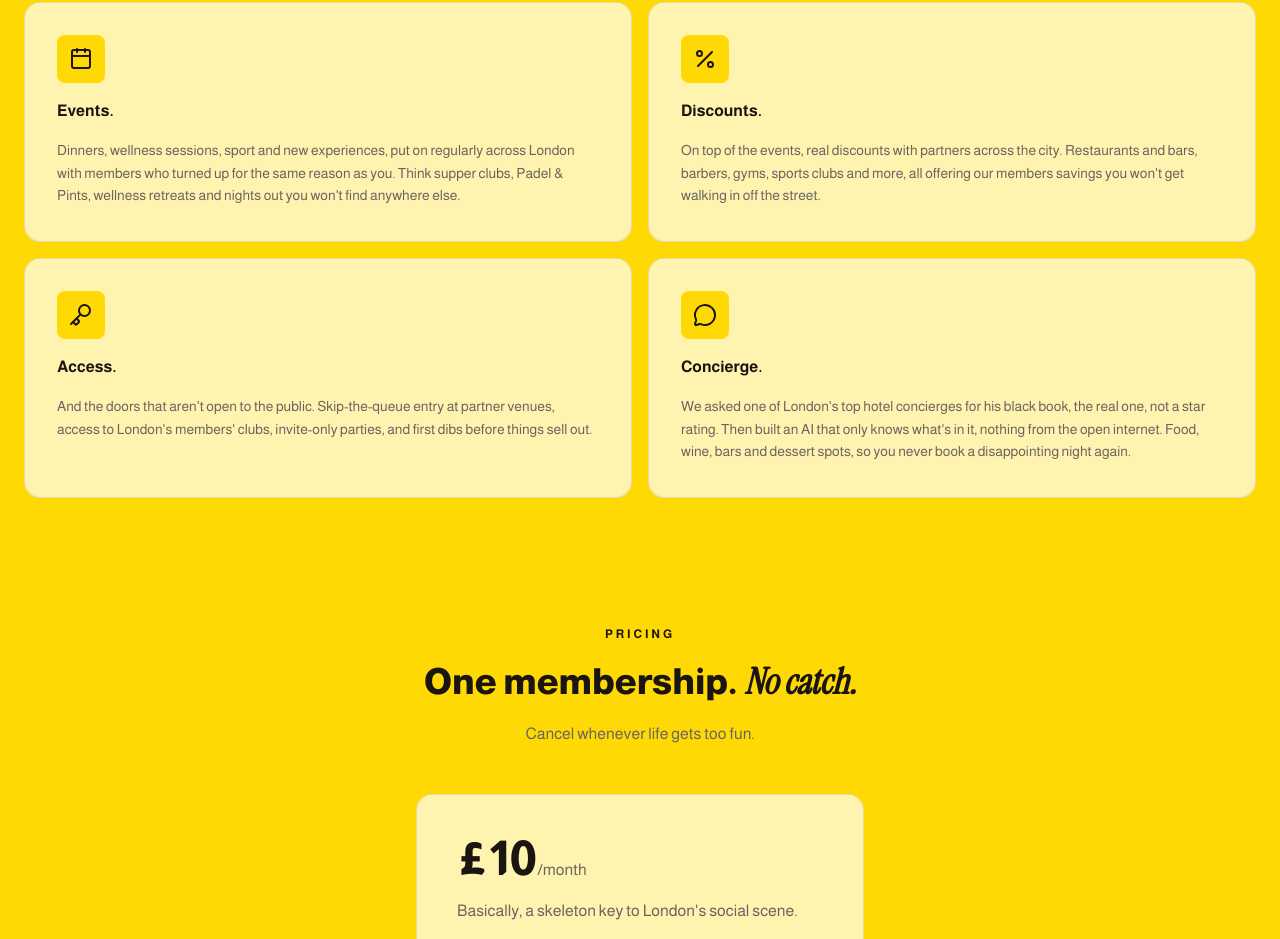
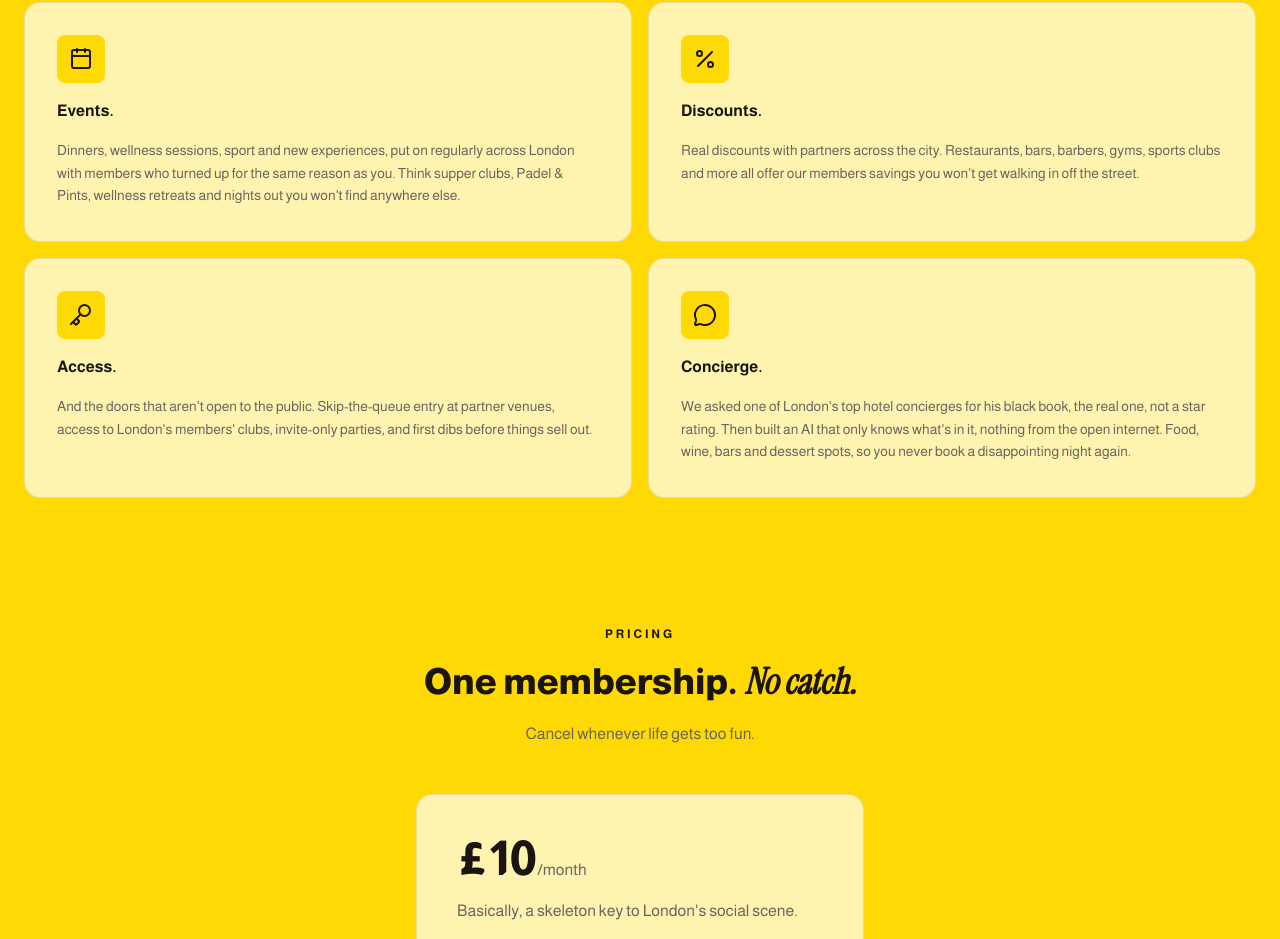
Before and after one commit to 15castla/yuppie-website, a Next.js app: page / in a window 1280 px wide. Shown: the part 1358-2297 px from the top of the page. Built offline with nearby package versions, Linux system fonts and the light colour scheme.

Commit message:
Tighten Discounts card description wording
Co-Authored-By: Claude Sonnet 5 <noreply@anthropic.com>

```diff
--- a/components/templates/creative-studio/features.tsx
+++ b/components/templates/creative-studio/features.tsx
@@ -28,7 +28,7 @@ const INFO_CARDS: InfoCard[] = [
     title: "Discounts.",
     Icon: Percent,
     description:
-      "On top of the events, real discounts with partners across the city. Restaurants and bars, barbers, gyms, sports clubs and more, all offering our members savings you won't get walking in off the street.",
+      "Real discounts with partners across the city. Restaurants, bars, barbers, gyms, sports clubs and more all offer our members savings you won't get walking in off the street.",
   },
   {
     title: "Access.",
```
